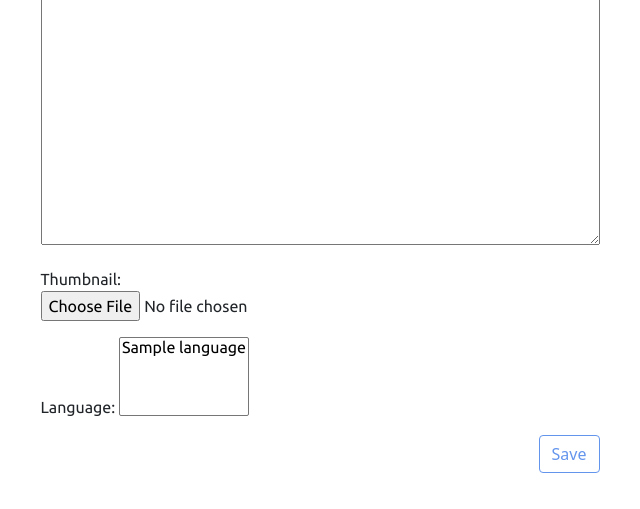
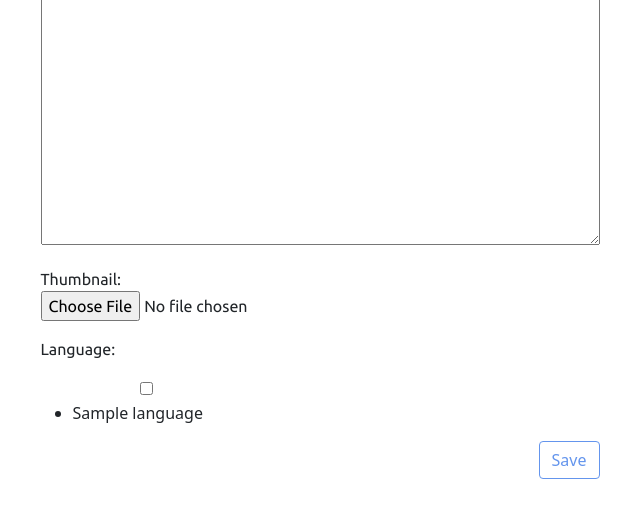
Before and after one commit to CatharinaHock/django-blog, a Django app: page /post/new/ in a window 1280 px wide. Shown: the part 811-1320 px from the top of the page, without its empty margins (320-960 px from the left). Before the commit the page ends 1284 px from the top, so only its background shows below. Run offline with Django 3.2, Linux system fonts and the light colour scheme; a user stored in the database is signed in; tables that the repository leaves empty hold one stand-in row (values such as "Sample post"); parts of the project's set-up code (start-up, migrations or seed data) failed here and were passed over; some web fonts are replaced.

Commit message:
Tried to make checkboxes for choice of language more appealing. Failed to set default value.

```diff
--- a/blog/forms.py
+++ b/blog/forms.py
@@ -1,8 +1,15 @@
 from django import forms
 
-from .models import Post
+from .models import Post, Language
 
 class PostForm(forms.ModelForm):
     class Meta:
         model = Post
-        fields = ("title", "text", "authors_comment", "brief_description", "thumbnail", "language")
+        fields = ("title", "text", "authors_comment", "brief_description", "thumbnail")
+
+
+    language = forms.ModelMultipleChoiceField(
+        queryset=Language.objects.all(),
+        widget=forms.CheckboxSelectMultiple(attrs={"class": "column_checkbox", "type": "radio"}),
+        initial = ["English"],
+    )
--- a/blog/models.py
+++ b/blog/models.py
@@ -4,11 +4,13 @@ from django.utils import timezone
 
 
 class Language(models.Model):
-    name = models.CharField(max_length = 200)
+    name = models.CharField(max_length = 20)
 
     def __str__(self):
         return self.name
 
+def eng():
+    return [Language.objects.get(name="English")]
 
 class Post(models.Model):
     author = models.ForeignKey(settings.AUTH_USER_MODEL, on_delete = models.CASCADE)
@@ -21,7 +23,7 @@ class Post(models.Model):
     published_date = models.DateTimeField(blank = True, null = True)
 
     # add (multiple) languages
-    language= models.ManyToManyField(Language, blank=True)#, default=Language.objects.get(name="English"))
+    language= models.ManyToManyField(Language, blank= True, default=eng)
 
     def create_brief_description(self):
         print("calling create_brief_description")
--- a/blog/static/css/blog.css
+++ b/blog/static/css/blog.css
@@ -177,3 +177,14 @@ form{
     width: 90%;
     height: 200px;
 }
+
+.column-checkbox {
+    padding-top: 20px;
+    color: var(--cyan3);
+}
+
+.column-checkbox .checkbox {
+    display: block;
+    float: left;
+    width: 25%;
+}
--- a/blog/templates/blog/base.html
+++ b/blog/templates/blog/base.html
@@ -5,7 +5,9 @@
         <meta charset="utf-8">
 
         <!-- <script type="text/javascript" src="/Blog/code.js"></script> -->
+        {% if display_logo %}
         <script type="text/javascript" src="{% static '/js/logo_code.js' %}"></script>
+        {% endif %}
         <!-- <script src="https://cdn.jsdelivr.net/npm/bootstrap@5.1.3/dist/js/bootstrap.bundle.min.js"></script> -->
         <script src="https://ajax.googleapis.com/ajax/libs/jquery/3.6.0/jquery.min.js"></script>
         <link rel="stylesheet" href="https://cdnjs.cloudflare.com/ajax/libs/font-awesome/4.7.0/css/font-awesome.min.css">
```
Also changed, not shown: blog/migrations/0005_alter_post_language.py (added), blog/migrations/0006_alter_post_language.py (added), blog/migrations/0007_alter_post_language.py (added), blog/migrations/0008_alter_post_language.py (added).
